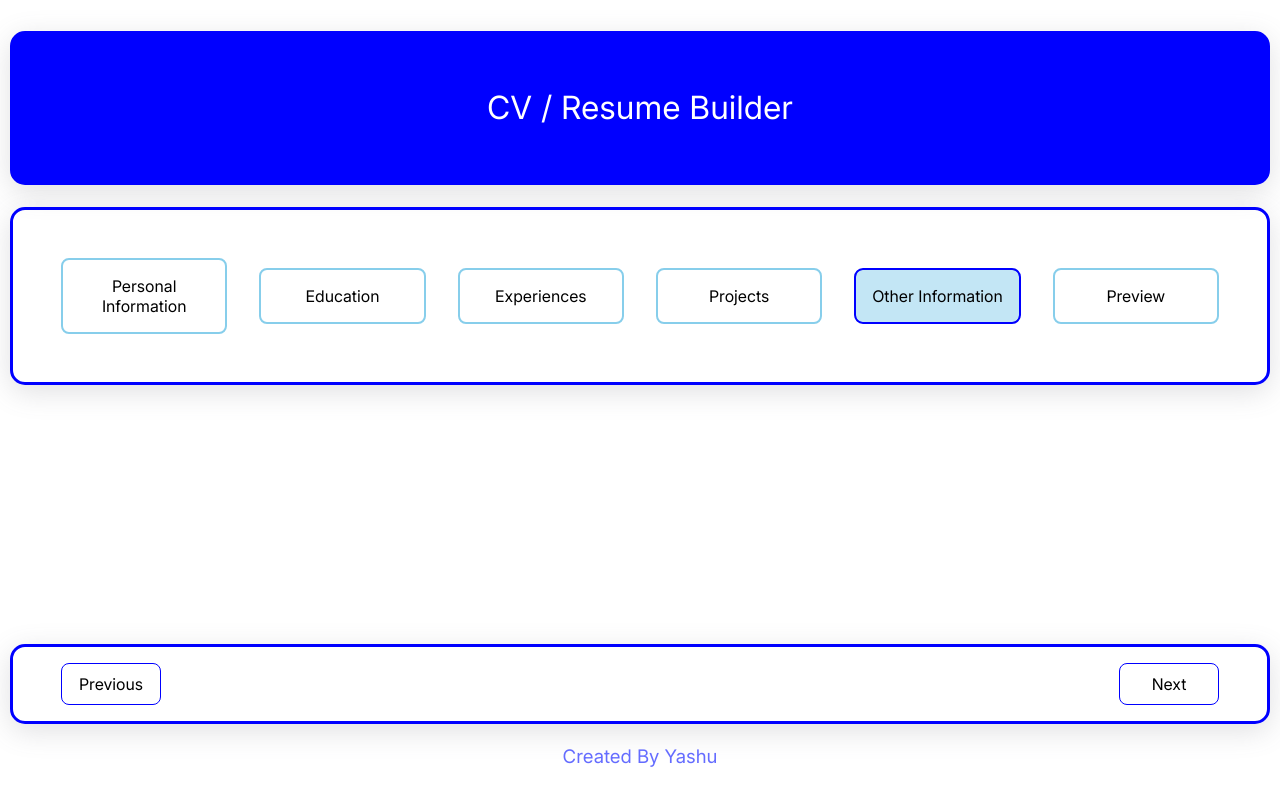
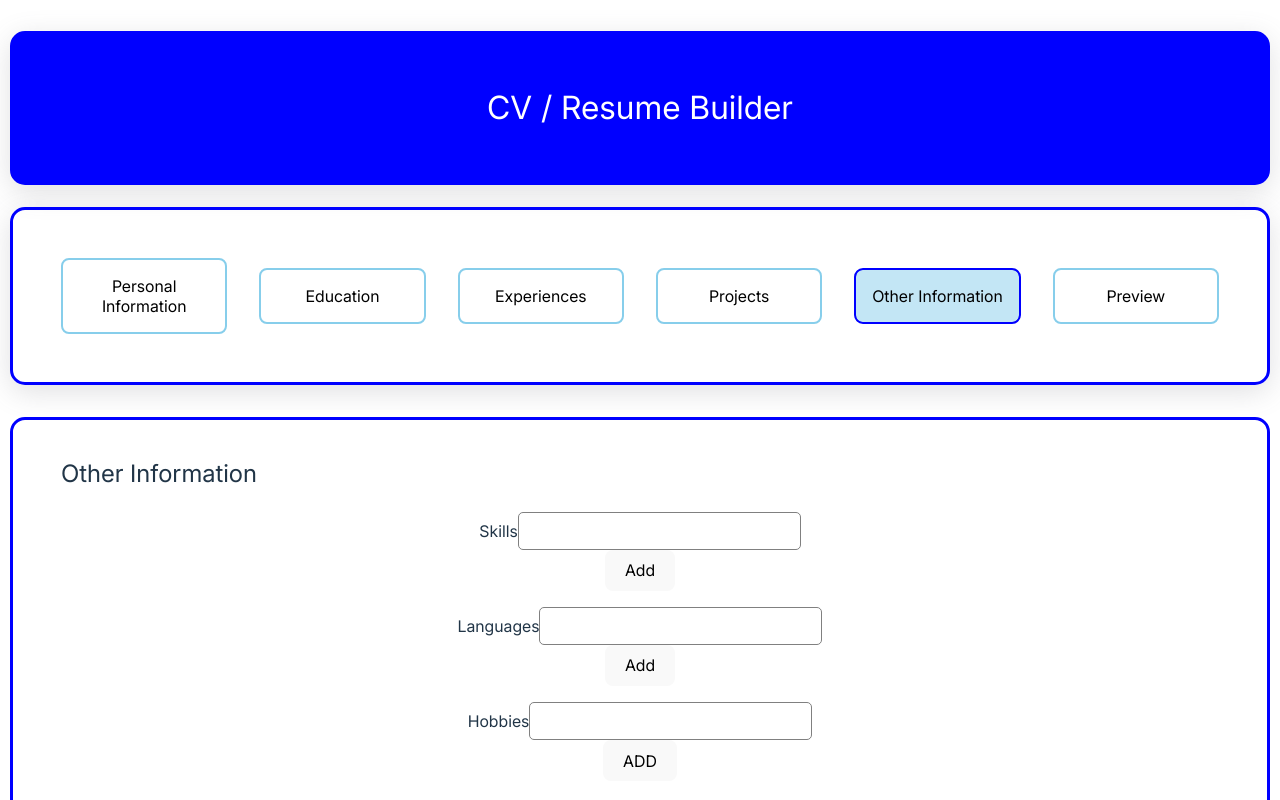
Before and after one commit to yashu483/odin-cv-application, a React (Vite) app: page / in a window 1280 px wide. Both pictures are taken after a click on the button "Other Information". Shown: the top 800 px of the page. Built offline with nearby package versions, Linux system fonts and the light colour scheme.

Commit message:
feat: write html structure OtherInfo component

```diff
--- a/src/components/Body.jsx
+++ b/src/components/Body.jsx
@@ -5,6 +5,7 @@ import PersonalInfo from "./PersonalInfo";
 import { Education, AddEducation } from "./Education";
 import { Experience, NewExperience } from "./Experience";
 import { Project, NewProject } from "./Projects";
+import OtherInfo from "./OtherInfo";
 
 const personalInfo = {
   fullName: "",
@@ -36,6 +37,8 @@ jobInfo.push(new NewExperience());
 
 const projectInfo = [];
 projectInfo.push(new NewProject());
+
+const otherInfoObj = { skills: [], languages: [], hobbies: [] };
 
 function Header({ selectedSection, changeSection }) {
   return (
@@ -82,6 +85,8 @@ function Main({
   setExperienceData,
   projectData,
   setProjectData,
+  otherInfo,
+  setOtherInfo,
 }) {
   function renderSection() {
     switch (selectedSectionObj.key) {
@@ -113,6 +118,9 @@ function Main({
           <Project projectData={projectData} setProjectData={setProjectData} />
         );
       }
+      case "otherInfo": {
+        return <OtherInfo otherInfo={otherInfo} setOtherInfo={setOtherInfo} />;
+      }
       default:
         return null;
     }
@@ -126,6 +134,7 @@ function Body() {
   const [educationalData, setEducationalData] = useState(educationalInfo);
   const [experienceData, setExperienceData] = useState(jobInfo);
   const [projectData, setProjectData] = useState(projectInfo);
+  const [otherInfo, setOtherInfo] = useState(otherInfoObj);
 
   function changeSection(sectionKey) {
     setSelectedSection(sectionKey);
@@ -145,6 +154,8 @@ function Body() {
         setExperienceData={setExperienceData}
         projectData={projectData}
         setProjectData={setProjectData}
+        otherInfo={otherInfo}
+        setOtherInfo={setOtherInfo}
       />
       <Footer />
     </>
--- a/src/components/OtherInfo.jsx
+++ b/src/components/OtherInfo.jsx
@@ -0,0 +1,35 @@
+function OtherInfo({ otherInfo, setOtherInfo }) {
+  return (
+    <>
+      <div className="main-section-component">
+        <h2 className="section-headings">Other Information</h2>
+        <form className="section-form">
+          <div className="other-info-container">
+            <div>
+              <label htmlFor="skills">Skills</label>
+              <input type="text" name="skills" id="skills" />
+            </div>
+            <button type="button">Add</button>
+          </div>
+          <div className="other-info-container">
+            <div>
+              <label htmlFor="languages">Languages</label>
+              <input type="text" name="languages" id="languages" />
+            </div>
+            <button type="button">Add</button>
+          </div>
+          <div className="other-info-container">
+            <div>
+              <label htmlFor="hobbies">Hobbies</label>
+              <input type="text" name="hobbies" id="hobbies" />
+            </div>
+            <button type="button">ADD</button>
+          </div>
+        </form>
+      </div>
+      <div className="main-section-component"></div>
+    </>
+  );
+}
+
+export default OtherInfo;
```
